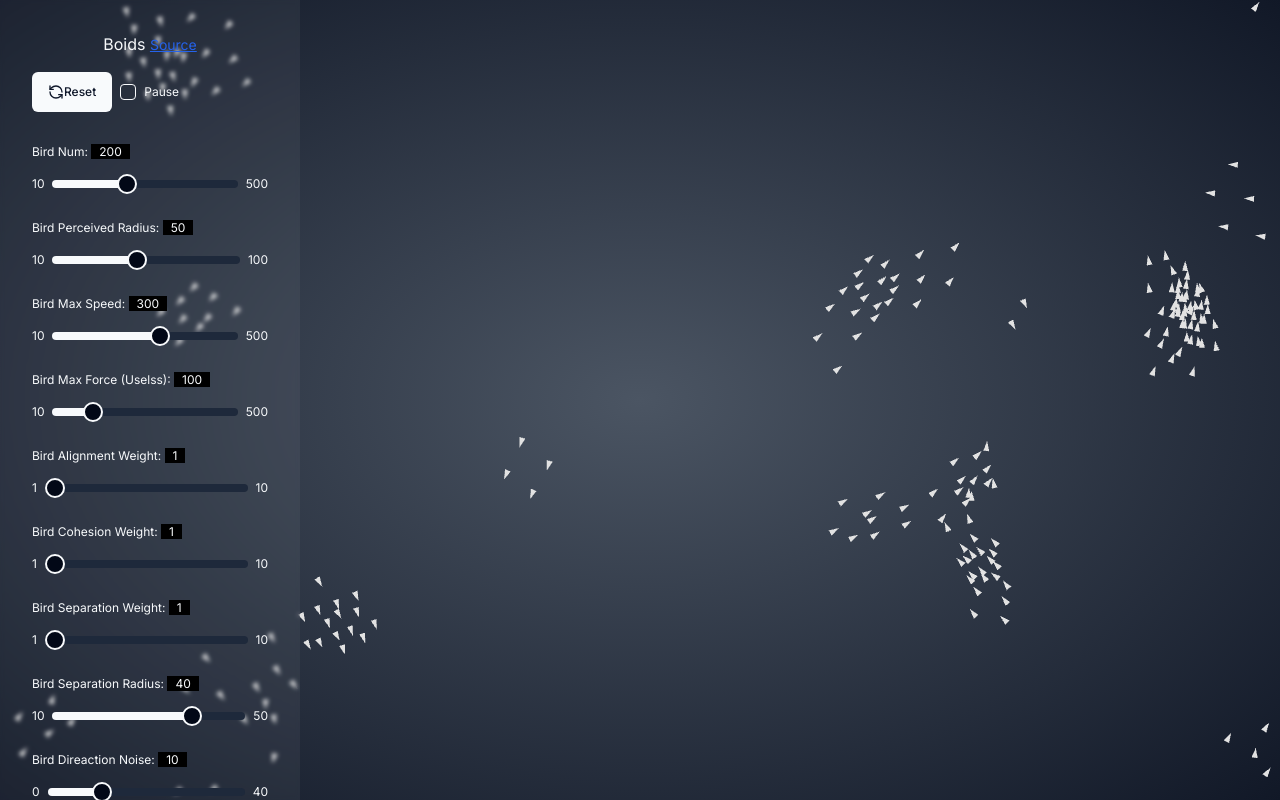
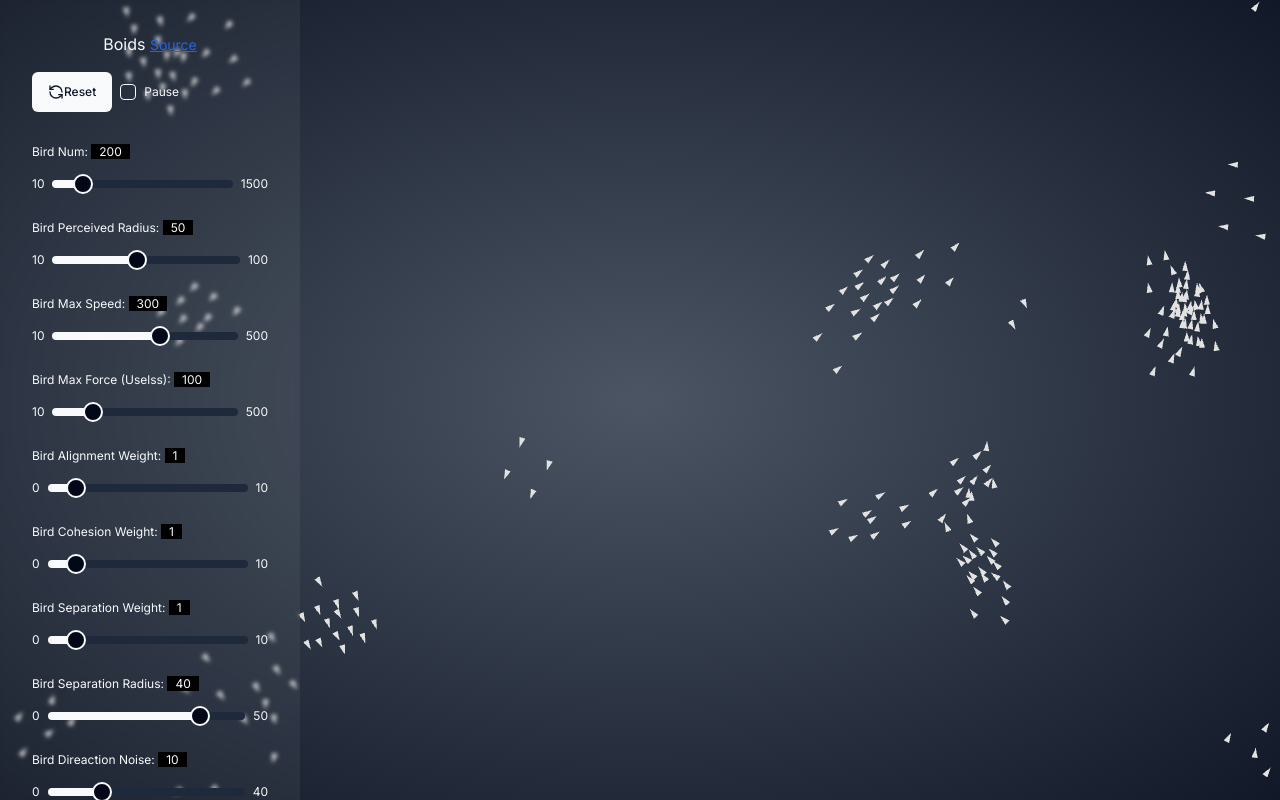
Before and after one commit to MolinDeng/boids, a Next.js app: page / in a window 1280 px wide. Built offline with nearby package versions, Linux system fonts and the light colour scheme.

Commit message:
tweak parameter

```diff
--- a/src/components/ControlPanel.tsx
+++ b/src/components/ControlPanel.tsx
@@ -38,7 +38,7 @@ export default function ToolMenu() {
       label: 'Bird Num',
       value: birdNum,
       onValueChange: setBirdNum,
-      max: 500,
+      max: 1500,
       min: 10,
       step: 10,
     },
@@ -71,31 +71,31 @@ export default function ToolMenu() {
       value: birdAlignmentWeight,
       onValueChange: setBirdAlignmentWeight,
       max: 10,
-      min: 1,
-      step: 1,
+      min: 0,
+      step: 0.1,
     },
     {
       label: 'Bird Cohesion Weight',
       value: birdCohesionWeight,
       onValueChange: setBirdCohesionWeight,
       max: 10,
-      min: 1,
-      step: 1,
+      min: 0,
+      step: 0.1,
     },
     {
       label: 'Bird Separation Weight',
       value: birdSeparationWeight,
       onValueChange: setBirdSeparationWeight,
       max: 10,
-      min: 1,
-      step: 1,
+      min: 0,
+      step: 0.1,
     },
     {
       label: 'Bird Separation Radius',
       value: birdSeparationRadius,
       onValueChange: setBirdSeparationRadius,
       max: birdPerceivedRadius, // should be less than perceived radius
-      min: 10,
+      min: 0,
       step: 1,
     },
     {
```
